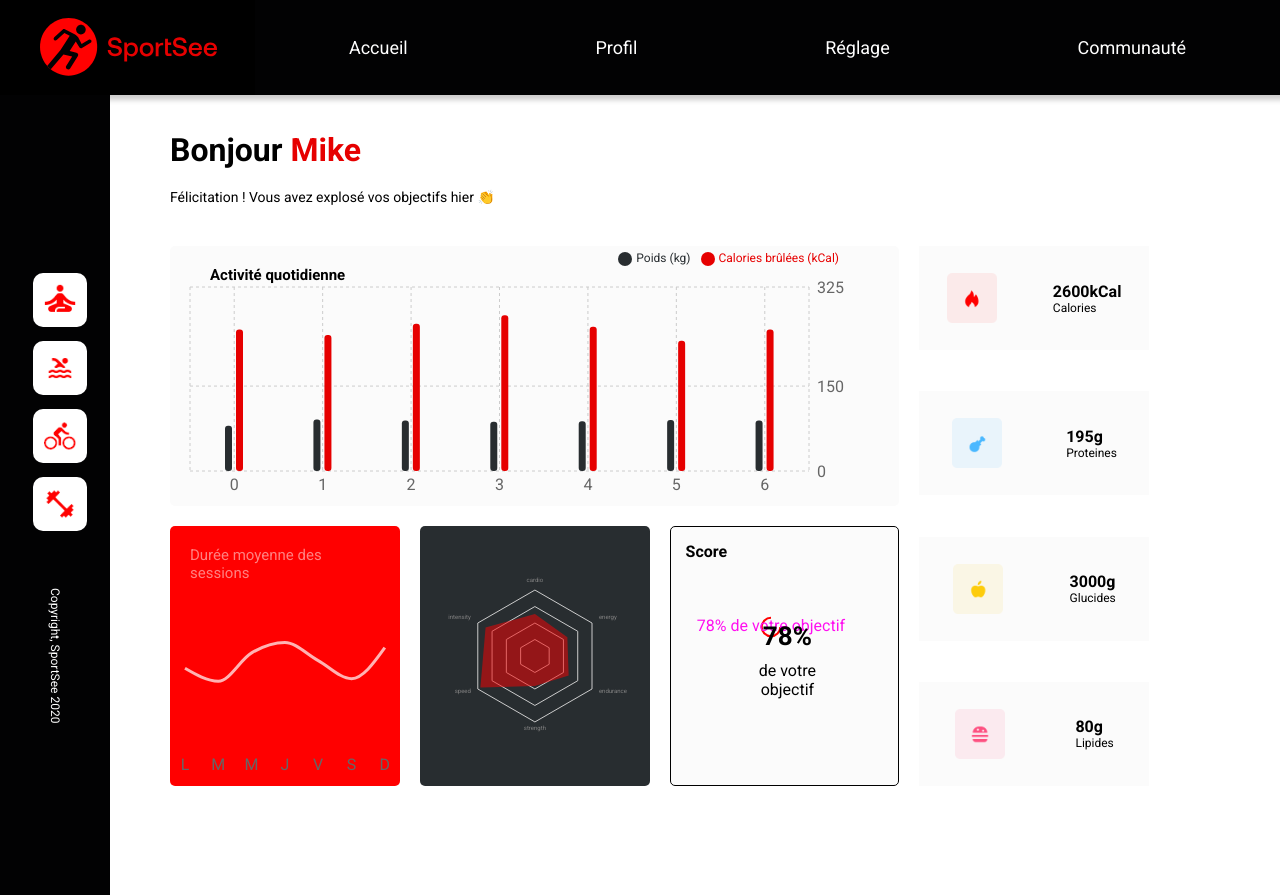
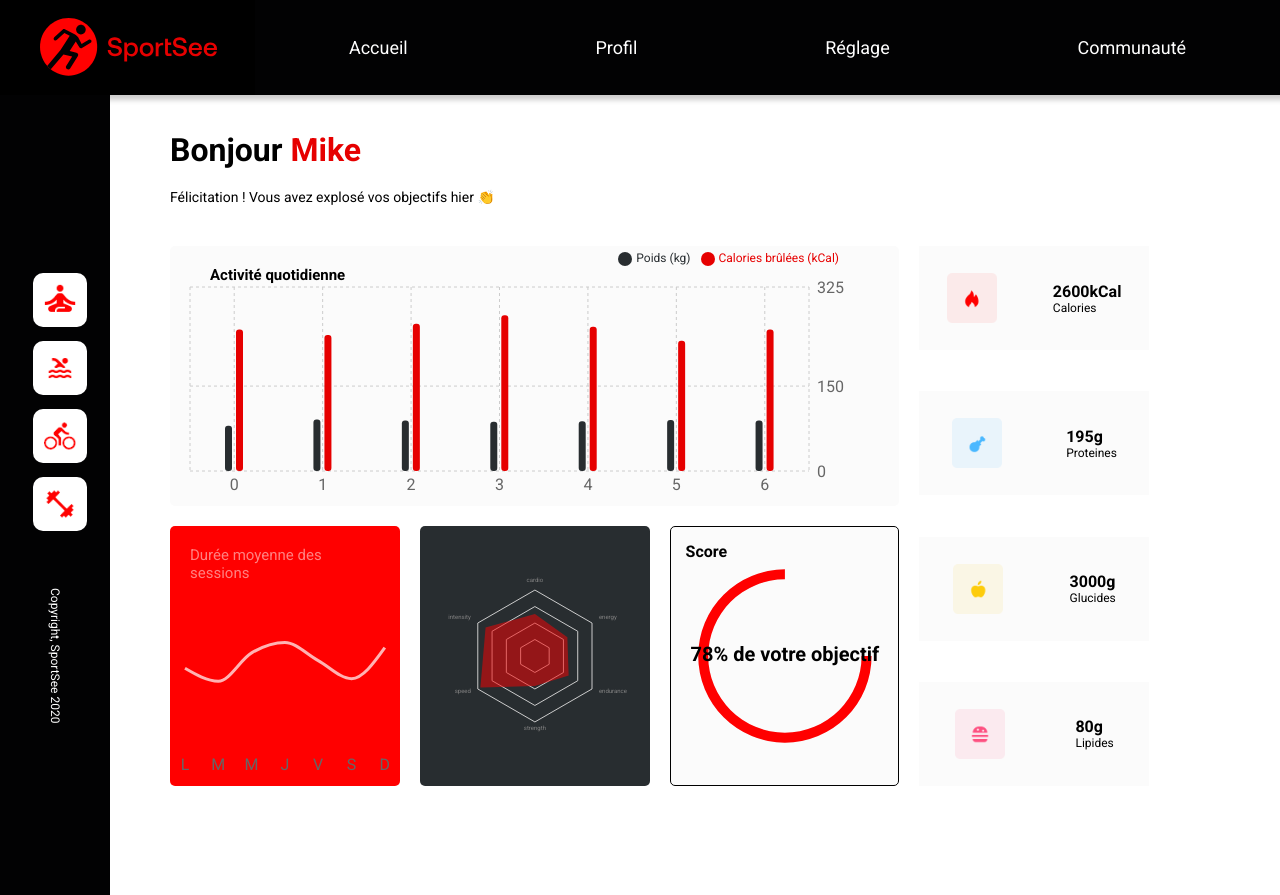
Before and after one commit to Erwandeb/BELLEVILLE_PROJET-12_SPORTSEE, a React (Create React App) app: page / in a window 1280 px wide. Built offline with nearby package versions, Linux system fonts and the light colour scheme.

Commit message:
add proptype and fix dailyscore

```diff
--- a/package.json
+++ b/package.json
@@ -8,6 +8,7 @@
     "@testing-library/user-event": "^12.8.3",
     "axios": "^0.21.4",
     "node-sass": "^6.0.1",
+    "prop-types": "^15.7.2",
     "react": "^17.0.2",
     "react-dom": "^17.0.2",
     "react-redux": "^7.2.5",
--- a/src/components/DailyScore.js
+++ b/src/components/DailyScore.js
@@ -1,4 +1,5 @@
 import React from 'react';
+import PropTypes from 'prop-types';
 import { RadialBarChart, RadialBar, Legend, ResponsiveContainer,PolarAngleAxis } from 'recharts';
 
 /**
@@ -19,49 +20,71 @@ const DailyScore = ({ user }) => {
 
     console.log("user", user.todayScore);
     const dailyScore = user.todayScore*100;
-
-    const circleSize = 200;
+    const testing = <div>hello</div>
+    const circleSize = 2000;
 
     return (
         <div className="dailyScoreChart">
             <p className="title-daily-score">Score</p>
-            <div className="affichage-daily-score">
-                <p className="score-pourcentage">{dailyScore}%</p>
-                <p className="texte-score"> de votre objectif</p>
-            </div>
+            <ResponsiveContainer width="100%" height="100%">
                 <RadialBarChart
-                width={circleSize}
-                height={circleSize}
-                innerRadius="10%"
-                outerRadius="80%"
-                barSize={2}
+
+                    innerRadius="75%"
+                    outerRadius="75%"
+                    barSize={10}
                     data={[{value:dailyScore}]}
                     startAngle={90}
                     fill="#FF0000"
                     blendStroke
+                    cx="50%"
+                    cy="50%"
+
                 >
                     <RadialBar
                         background
-                    clockWise
+                        radius={3}
                         dataKey="value"
                         fill="#FF0000"
                         minAngle={15}
+                        clockWise={false}
                     />
 
                     <text
-                    x={circleSize / 2}
-                    y={circleSize / 2}
+                       x="50%"
+                       y="50%"
                         textAnchor="middle"
                         dominantBaseline="middle"
                         className="progress-label"
-                    fill="#FF0FF0"
+                        fill="#000000"
                         >
                         {dailyScore}%
                         de votre objectif
                     </text>
                 </RadialBarChart>
+            </ResponsiveContainer>
         </div>
     );
 };
 
+
+
+// Prop-types verification
+DailyScore.propTypes = {
+    data: PropTypes.object,
+    dataKey: PropTypes.string,
+    cx: PropTypes.string,
+    cy: PropTypes.string,
+    fill :PropTypes.string,
+    name:PropTypes.string,
+    innerRadius: PropTypes.string,
+    fillOpacity:PropTypes.number,
+    axisLine:PropTypes.bool,
+    tickLine:PropTypes.bool,
+    width:PropTypes.number,
+    height:PropTypes.number,
+    x:PropTypes.number,
+    y:PropTypes.number,
+    dailyScore:PropTypes.number,
+}
+
 export default DailyScore;
--- a/src/components/PerformanceChart.js
+++ b/src/components/PerformanceChart.js
@@ -1,5 +1,6 @@
 import React from 'react';
 import { Radar, RadarChart, PolarGrid, PolarAngleAxis, PolarRadiusAxis, ResponsiveContainer } from 'recharts';
+import PropTypes from 'prop-types';
 
 /**
 * This component render a radar chart with performance activity
@@ -18,8 +19,6 @@ const PerformanceChart = ({performance}) => {
         return null
     }
 
-
-    console.log("perfData", performance)
 
     return (
         <div className="radarChartPerformance">
@@ -50,7 +49,7 @@ const PerformanceChart = ({performance}) => {
                         tick={false}
                     />
                     <Radar
-                        name="Mike"
+
                         dataKey="value"
                         strokeOpacity={0.9}
                         fill="#FF0101"
@@ -62,4 +61,20 @@ const PerformanceChart = ({performance}) => {
     );
 };
 
+
+
+// Prop-types verification
+PerformanceChart.propTypes = {
+    data: PropTypes.object,
+    dataKey: PropTypes.string,
+    cx: PropTypes.string,
+    cy: PropTypes.string,
+    fill :PropTypes.string,
+    name:PropTypes.string,
+    fillOpacity:PropTypes.number,
+    outerRadius : PropTypes.number,
+    axisLine:PropTypes.bool,
+    tickLine:PropTypes.bool,
+}
+
 export default PerformanceChart;
--- a/src/style/components/_dailyScore.scss
+++ b/src/style/components/_dailyScore.scss
@@ -46,6 +46,16 @@
     background-color: red;
 }
 
+.progress-label{
+    font-size: 20px;
+    font-weight: bold;
+    display: flex;
+    align-items: center;
+    text-align: center;
+    justify-content: center;
+}
+
+
 
 @media screen and (max-width:1439px){
 
```
Also changed, not shown: src/components/AverageSession.js (+28 -1 lines), src/components/BarChartActivity.js (+28 -2 lines), src/components/KeyData.js (+10 -6 lines), src/components/WelcomeUser.js (+5 -4 lines), 1 other file (tests, documents, lock files or other folders). Lines whose indentation alone changed are shown as unchanged.
